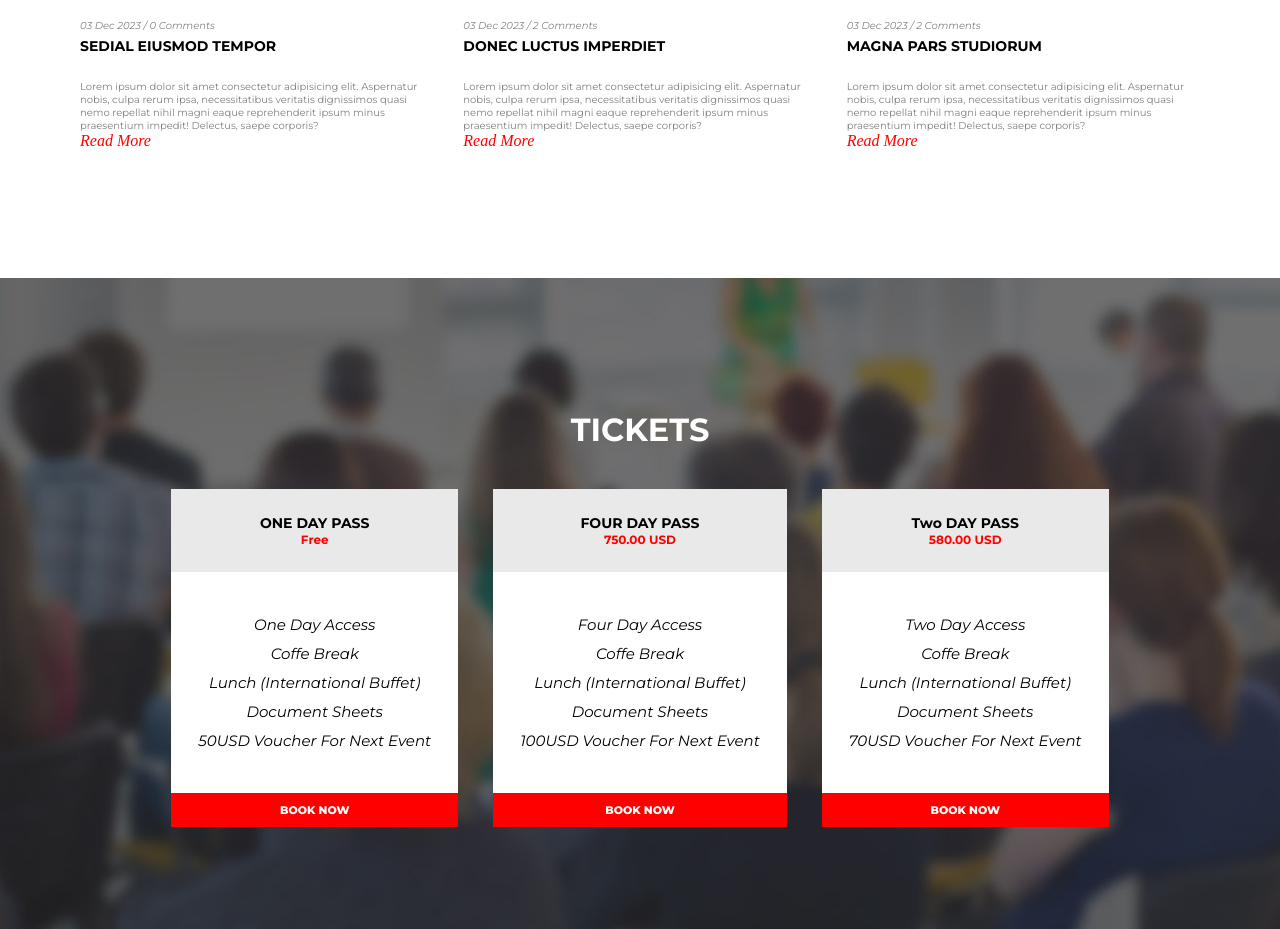
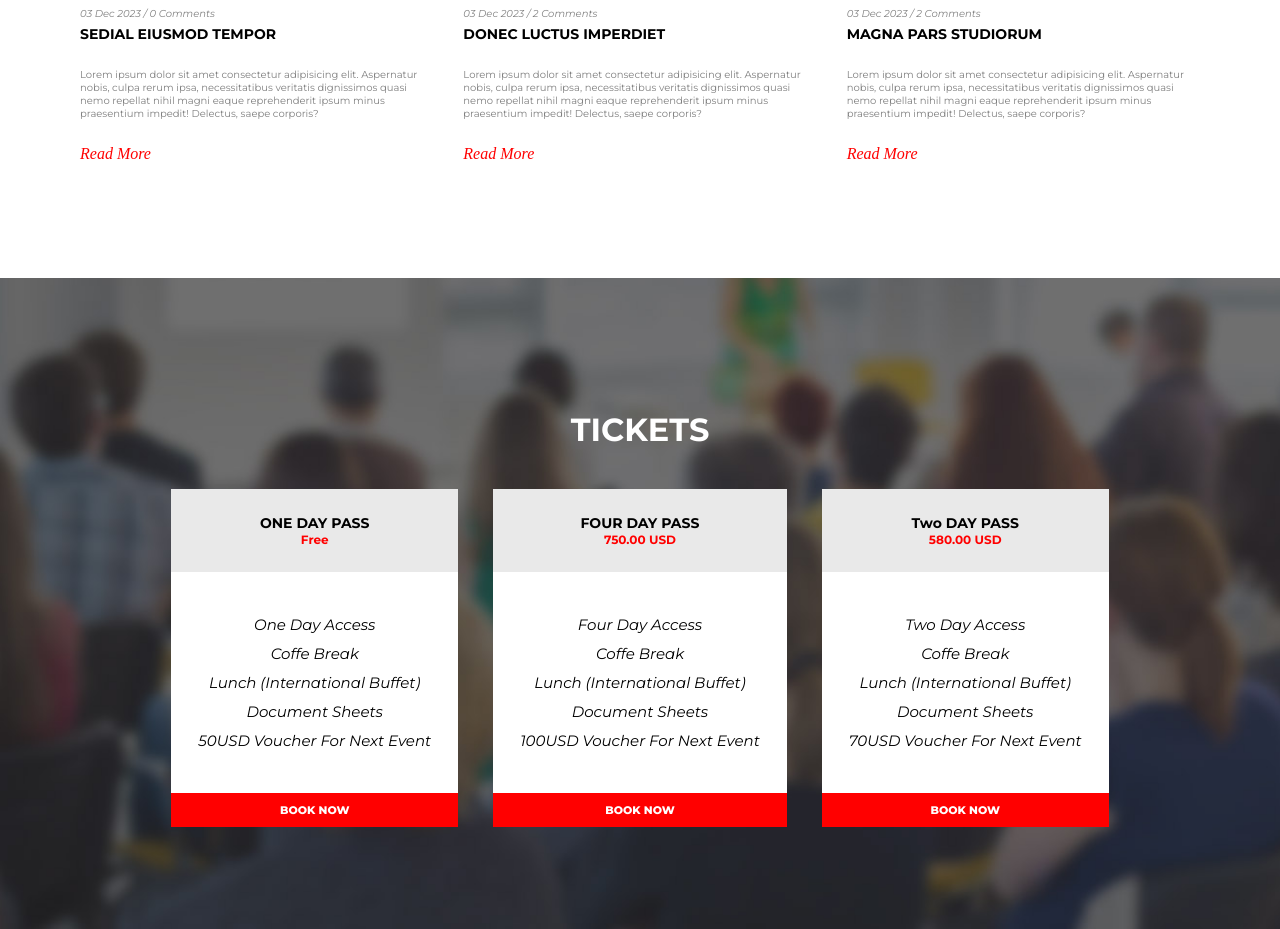
Before and after one commit to KrisssBrown/proj-html-vuejs, a Vue app: page / in a window 1280 px wide. Shown: the part 4220-5149 px from the top of the page. Built offline with nearby package versions, Linux system fonts and the light colour scheme.

Commit message:
EDIT recent card

```diff
--- a/src/components/Recent.vue
+++ b/src/components/Recent.vue
@@ -28,9 +28,9 @@
                             praesentium impedit! Delectus, saepe corporis?</p>
                     </div>
 
+                    <a class="serif" href="#">Read More</a>
                 </a>
 
-                <a class="serif" href="#">Read More</a>
             </div>
         </main>
     </div>
```
